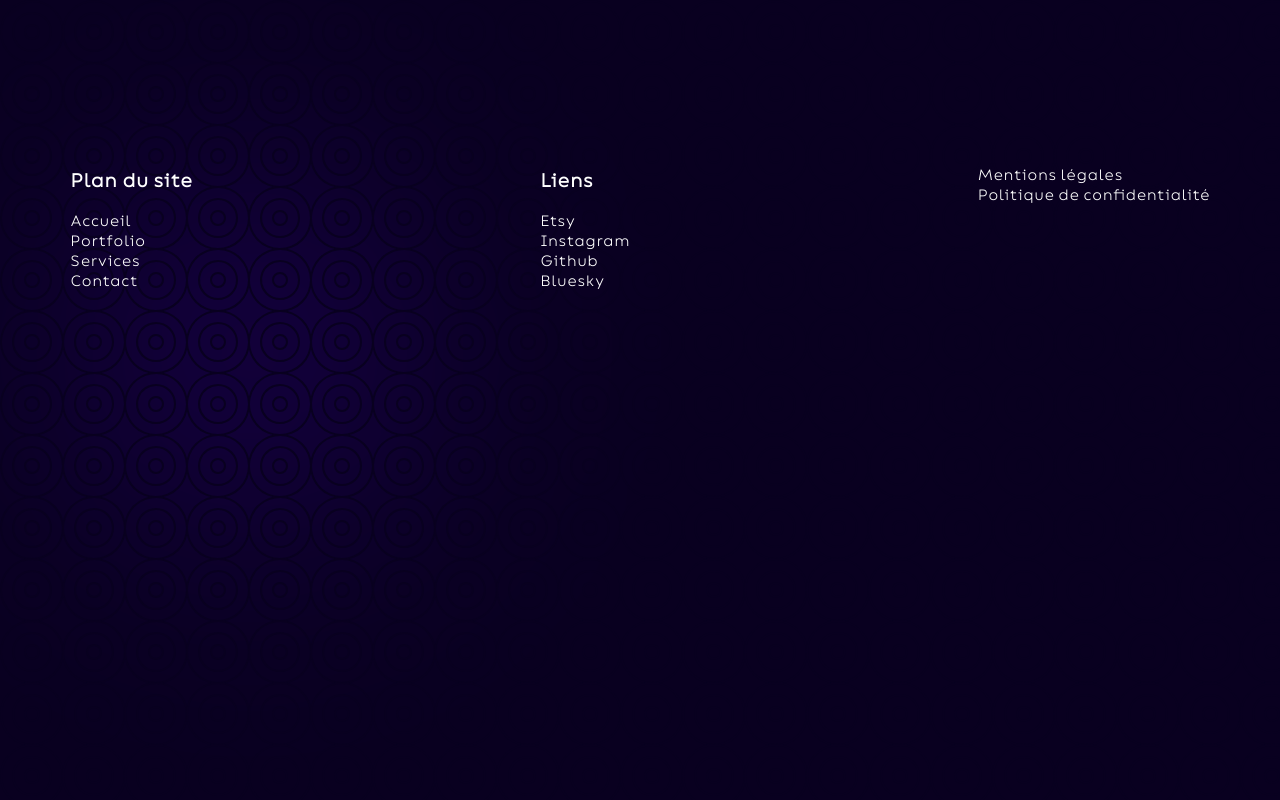
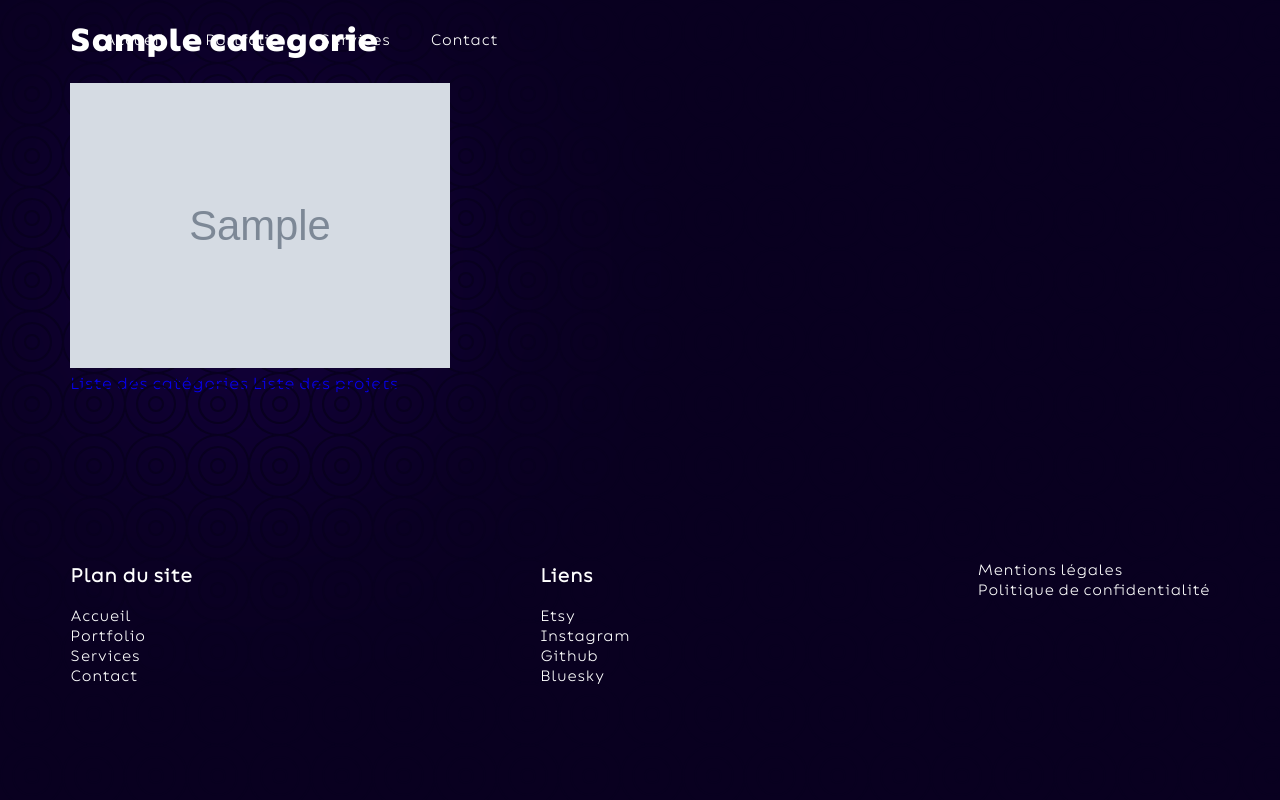
Before and after one commit to newennT/portfolio2, a Symfony app: template templates/categorie/show.html.twig in a window 1280 px wide. Run offline with Twig, Linux system fonts and the light colour scheme; the template is opened without the code that fills it: most values are stand-ins (such as "Sample title", 1, 10 or a date in 2020); grey boxes marked "Sample" are stand-in pictures; style sheets or scripts are compiled from the project's sources; some libraries are stand-ins or nearby versions.

Commit message:
Mise en page portfolio

```diff
--- /dev/null
+++ b/assets/sass/pages/_categories.scss
@@ -0,0 +1,58 @@
+@use "../base/variables" as *;
+
+.categories-section{
+    position: relative;
+    z-index: 10006;
+}
+
+.categorie-show{
+    position: relative;
+    z-index: 10007;
+    .projets{
+        display: grid;
+        grid-template-columns: repeat(3, 1fr);
+        .projet{
+            position: relative;
+            object-fit: contain;
+            .overlay{
+                position: absolute;
+                top: 50%;
+                left: 50%;
+                width: 100%;
+                height: 100%;
+                background-color: #090020;
+                opacity: 1;
+                display: flex;
+                align-items: center;
+                justify-content: center;
+                border-radius: 50%;
+                scale: 0;
+            }
+            img{
+                width: 100%;
+            }
+            &:hover .overlay{
+                opacity: 1;
+                transform: translateY(0);
+            }
+
+
+        }
+    }
+}
+
+@media screen and (max-width: 992px){
+    .categorie-show{
+        .projets{
+            grid-template-columns: repeat(2, 1fr);
+        }
+    }
+}
+
+@media screen and (max-width: 768px){
+    .categorie-show{
+        .projets{
+            grid-template-columns: repeat(1, 1fr);
+        }
+    }
+}
--- a/assets/styles/app.scss
+++ b/assets/styles/app.scss
@@ -13,6 +13,7 @@
 
 @use '../sass/pages/_home.scss';
 @use '../sass/pages/_admin.scss';
+@use '../sass/pages/_categories.scss';
 
 @font-face {
     font-family: "Bion";
--- a/templates/categorie/show.html.twig
+++ b/templates/categorie/show.html.twig
@@ -1 +1,33 @@
 {% extends 'base.html.twig' %}
+
+{% block title %}{{ categorie.nom }}{% endblock %}
+
+{% block body %}
+<div class="container">
+    <div class="categorie-show">
+        <h1>{{ categorie.nom }}</h1>
+
+        <div class="projets">
+
+            {% for projet in categorie.projets %}
+            <a href="{{ path('app_projet_show', {'slug': projet.slug}) }}">
+                <div class="projet">
+                    <div class="overlay">
+                        {{ projet.nom }}
+                    </div>
+
+                    <img src="{{ asset('uploads/' ~ projet.cover) }}" alt="Image de couv"></td>
+                </div>
+            </a>
+            {% endfor %}
+
+        </div>
+
+    </div>
+
+    <a href="{{ path('app_categorie_index') }}">Liste des catégories</a>
+    <a href="{{ path('app_projet_index') }}">Liste des projets</a>
+
+</div>
+
+{% endblock %}
```
Also changed, not shown: src/Controller/CategorieController.php (+5 -2 lines), templates/categorie/index.html.twig (+18 -0 lines), public/uploads/67b218dbe2e10.jpg (added), public/uploads/67b21922362f4.jpg (added), public/uploads/67b2192994903.jpg (added), public/uploads/67b219315209f.jpg (added), public/uploads/67b219397a4bd.jpg (added).
